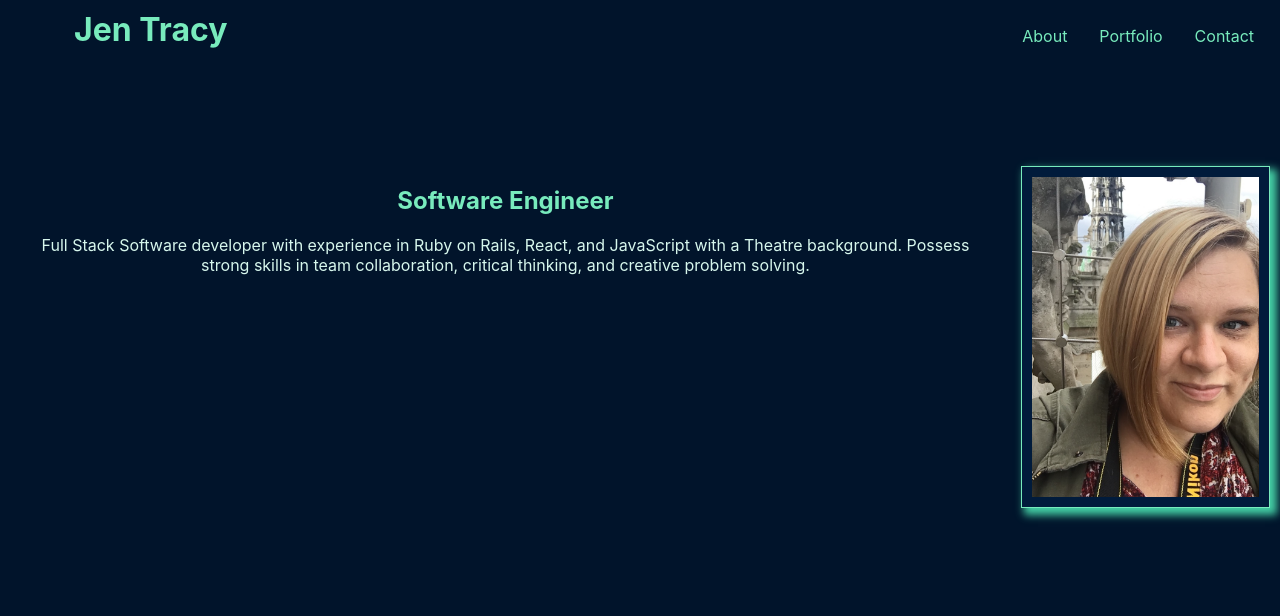
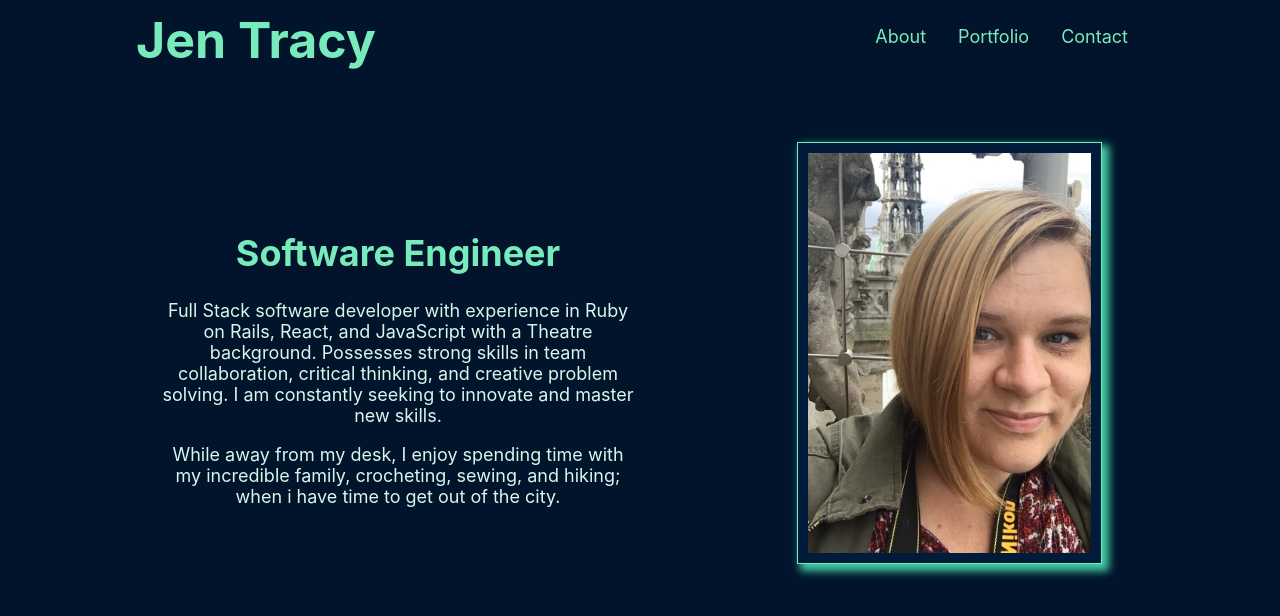
Before and after one commit to jtray86/jen-portfolio, a React (Create React App) app: page /about in a window 1280 px wide. Shown: the top 616 px of the page. Built offline with nearby package versions, Linux system fonts and the light colour scheme.

Commit message:
spell check, added to about me, font change in header, added space to portfolio

```diff
--- a/src/About.js
+++ b/src/About.js
@@ -3,11 +3,36 @@ import PorofilePic from "./jen.JPG"
 
 function About() {
 
+    return(
+        <Container>
+    <ContainerGrid>
+        <Grid>
+            <AboutContent>
+                <h1 style={{color: '#78ebbd'}}>Software Engineer</h1>
+                <p>Full Stack software developer with experience in Ruby on Rails, React, and JavaScript with a Theatre background. Possesses strong skills in team collaboration, critical thinking, and creative problem solving. I am constantly seeking to innovate and master new skills.</p>
+                <p>While away from my desk, I enjoy spending time with my incredible family, crocheting, sewing, and hiking; when i have time to get out of the city.</p>
+            </AboutContent>
+        </Grid>
+        <Grid>
+            <Image src= {PorofilePic}/>
+        </Grid>
+    </ContainerGrid>
+    </Container>
+        );
+  }
+
+export default About
     const Container = styled.div`
+        margin-right: 10%;
+        margin-left: 10%;
+        margin-top: 0;
+        `
+
+    const ContainerGrid = styled.div`
         display: grid;
         grid-template-columns: auto auto;
         padding: 10px;
-        margin-top: 4rem;
+        margin-top: 2rem;
         background-color: rgb(1, 20, 43);
         content: justified;
         width: 100%;
@@ -19,28 +44,18 @@ function About() {
         background-color: rgb(1, 20, 43);
         padding: 20px;
         text-align: center;
-        color: #78ebbd;
+        color: #d7f7ed;
 
     `
     const Image = styled.img`
-        height: 20rem;
+        height: 25rem;
         border: #78ebbd solid 1px;
         padding: 10px;
         box-shadow: 5px 5px 8px 2px #44cfa5;
         background-color: rgb(1, 27, 59)
     `
-    return(
-    <Container>
-        <Grid>
-            <h2>Software Engineer</h2>
-            <p style={{color: '#d7f7ed'}}>Full Stack Software developer with experience in Ruby on Rails, React, and JavaScript with a Theatre background. Possess strong skills in team collaboration, critical thinking, and creative problem solving.</p>
-        </Grid>
-        <Grid>
-            <Image src= {PorofilePic}/>
-        </Grid>
-    </Container>
-
-        );
-  }
-
-export default About
+    const AboutContent= styled.div`
+        width: 30rem;
+        margin-top: 16%;
+        font-size: large;
+    `
--- a/src/App.js
+++ b/src/App.js
@@ -9,7 +9,6 @@ import Portfolio from "./Portfolio";
 import About from "./About";
 import Header from "./Header";
 import Contact from "./Contact";
-import styled from "styled-components";
 import './App.css';
 
 
--- a/src/Contact.js
+++ b/src/Contact.js
@@ -8,7 +8,7 @@ function Contact() {
     <Container>
         <h2>Get In Touch</h2>
         <DiscriptionP>My Inbox is always open.</DiscriptionP>
-        <DiscriptionP>Currently looking for new oppertunities. Whether you have a question or just want to say hi. feel free to send me an email or connect on Linkedin</DiscriptionP>
+        <DiscriptionP>Currently looking for new opportunities. Whether you have a question or just want to say hi. Feel free to send me an email or connect on Linkedin</DiscriptionP>
         <EmailLink href="mailto: jenniferetracy@gmail.com">JenniferETracy@gmail.com</EmailLink>
         <SocialContainer>
             <SocialLink href="https://www.linkedin.com/in/jen-tracy-a874273a/" target="_blank">
--- a/src/Header.js
+++ b/src/Header.js
@@ -41,18 +41,20 @@ const Siteheader =styled.header`
 
     const Ulnav = styled.ul`
     list-style-type: none;
-    float: right
+    float: right;
+    margin-right: 10%
     `;
 
     const Linav = styled.li`
     display: inline;
     padding: 1rem;
-
+    font-size: large;
 
     `;
     const H1 = styled.h1`
     display: inline;
-    padding-left: 4rem
+    padding-left: 10%;
+    font-size: 50px;
 
 
     `
--- a/src/Home.js
+++ b/src/Home.js
@@ -7,7 +7,7 @@ function Home() {
     return (
       <Container>
         <Intro>
-          <h2 style={{textDecoration: "underline overline"}}>Jen Tracy</h2>
+          <h2 style={{textDecoration: "underline", fontSize: '30px'}}>Jen Tracy</h2>
           <h4>FULL STACK SOFTWARE ENGINEER</h4>
           <SocialContainer>
             <SocialLink href="https://www.linkedin.com/in/jen-tracy-a874273a/" target="_blank">
--- a/src/Portfolio.js
+++ b/src/Portfolio.js
@@ -14,7 +14,7 @@ function Portfolio() {
                         <h3 style={{display: "inline"}}>MyFI</h3>
                         <Language>React.js</Language>
                         <Language>Rails API</Language>
-                        <p>A 8inacial app to help people in debt plan to get out of debt and become Finacialy independent.</p>
+                        <p>A financial app to help people in debt plan to get out of debt and become financially independent.</p>
                         <RepoLink href= 'https://github.com/jtray86/personal-fi-frontend' target="_blank">Frontend Repo</RepoLink>|
                         <RepoLink href= 'https://github.com/jtray86/personal-fi-backend' target="_blank">Backend Repo</RepoLink>
                     </Discription>
@@ -54,6 +54,7 @@ function Portfolio() {
                 <Skills> CSS </Skills>
                 <Skills> PostgreSQL</Skills>
         </SkillsContanier>
+        <Empty></Empty>
         </>
     );
   }
@@ -69,7 +70,7 @@ const CardContainer = styled.div`
 const Card = styled.div`
 
     width: 40%;
-    height: 20rem;
+
     border: #78ebbd solid 1px;
     padding: 10px;
     box-shadow: 5px 5px 20px 2px #44cfa5;
@@ -133,3 +134,7 @@ const RepoLink= styled.a`
         color: rgb(1, 27, 59)
     }
 `
+const Empty= styled.div`
+    height: 10rem;
+    width: 100%
+`
```
